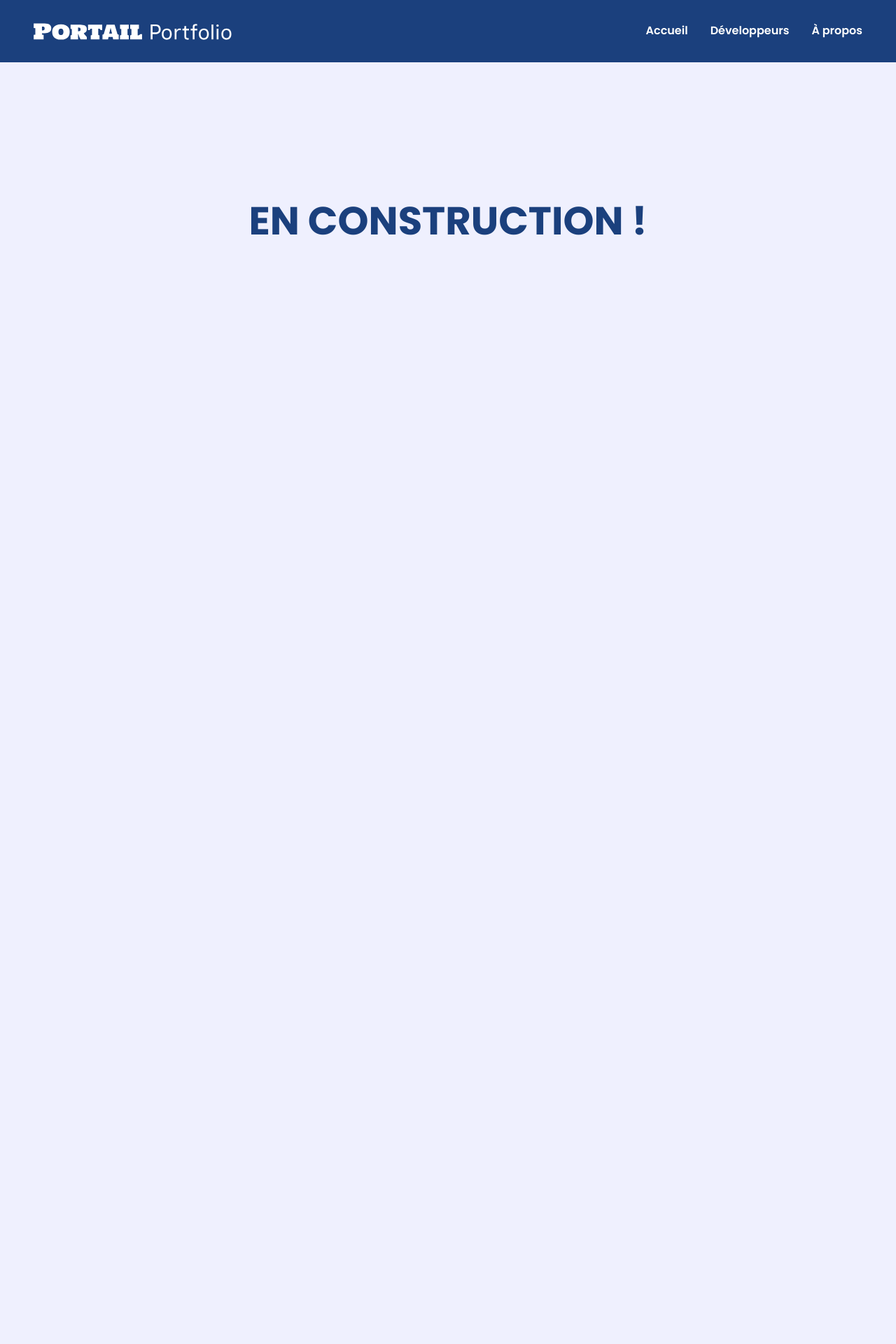
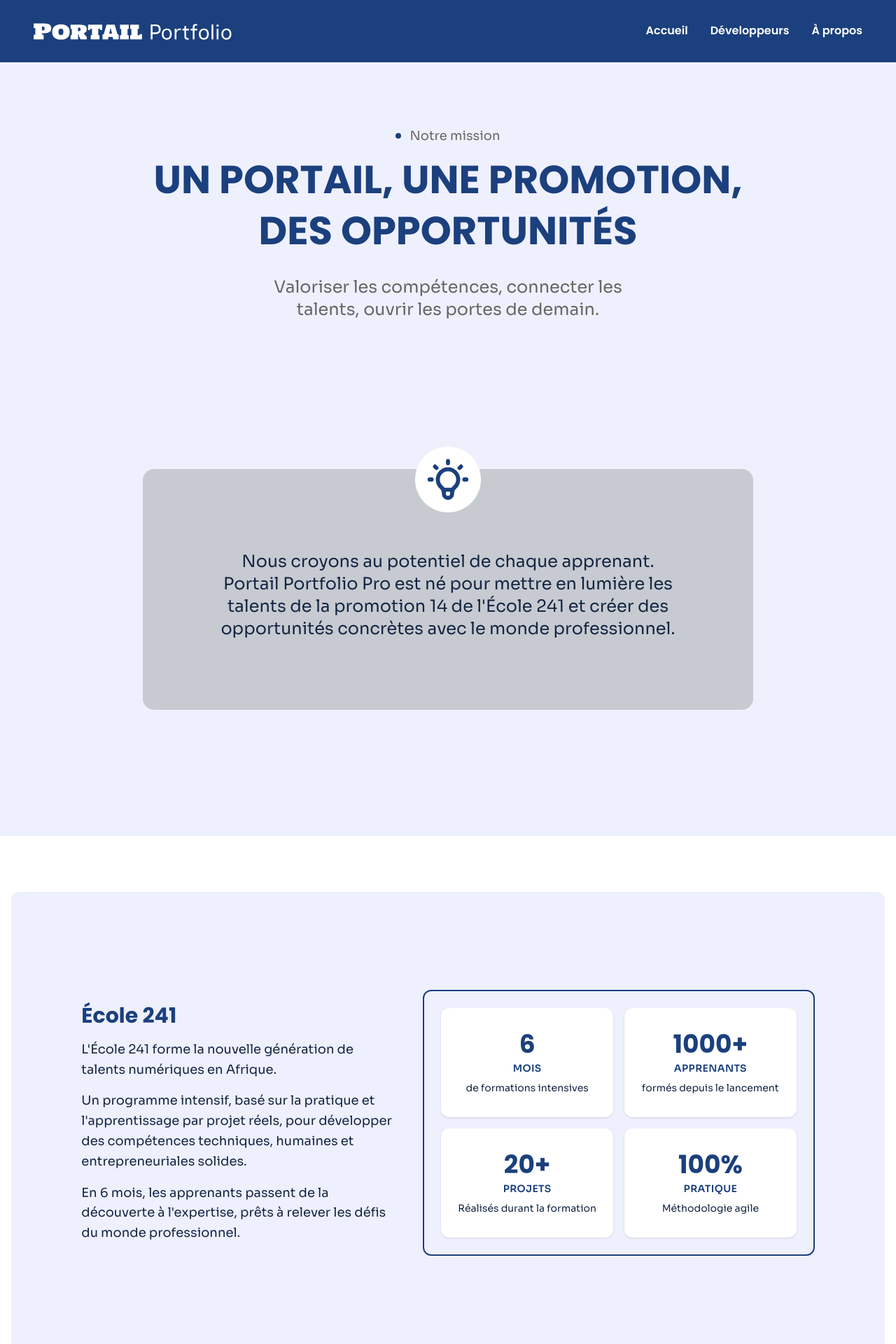
Before and after one commit to Wen360-lab/Portail_Portfolio_Pro, a Next.js app: page /about in a window 1280 px wide. Shown: the top 1920 px of the page at 70% size. Before the commit the page ends 800 px from the top, so only its background shows below. Built offline with nearby package versions, Linux system fonts and the light colour scheme.

Commit message:
Création : page About

```diff
--- a/app/about/page.tsx
+++ b/app/about/page.tsx
@@ -1,12 +1,15 @@
 // Page À propos
 
 import Header from "@/components/home/Header"
+import AboutHero from "@/components/about/AboutHero"
+import EcoleSection from "@/components/about/EcoleSection"
 
 export default function About() {
   return (
-    <section className="bg-background flex mx-auto my-20">
+    <section className="flex flex-col items-center justify-center ">
         <Header/>
-        <h1 className="mt-50 text-background-accent">En construction !</h1>
+        <AboutHero/>
+        <EcoleSection/>
     </section>
 
   )
--- a/app/globals.css
+++ b/app/globals.css
@@ -5,7 +5,8 @@
 :root {
   --background: #eff0fe;
   --background-accent: #1b407d;
-  --background-shadow: #132542;
+  --background-dark: #142643;
+  --background-aera: #C7CBD1;
   --grey: #666666;
   --font-heading: 'Sora', sans-serif;
   --font-body: 'Inter', sans-serif;
@@ -23,6 +24,8 @@
 
 @theme inline {
   --color-background: var(--background);
+  --color-background-aera: var(--background-aera);
+  --color-background-dark: var(--background-dark);
   --color-font:var(--grey);
   --color-background-accent: var(--background-accent);
   --font-heading: var(--font-heading);
--- /dev/null
+++ b/components/about/AboutHero.tsx
@@ -0,0 +1,56 @@
+"use client"
+
+// Hero : section juste après le Header
+
+import { motion } from "motion/react"
+import { HiOutlineLightBulb } from "react-icons/hi";
+
+export default function AboutHero() {
+    return (
+        <section className="flex flex-col items-center justify-center mt-40 md:mt-45 mx-10 gap-3">
+            {/* Le badge au dessus du titre principal du Hero */}
+            <motion.div
+                initial={{ opacity: 0, y: 10 }}
+                animate={{ opacity: 1, y: 0 }}
+                transition={{ duration: 0.5 }}
+                className="flex gap-3 items-center justify-center"
+            >
+                <span className="w-3 h-3 md:w-2 md:h-2 bg-background-accent rounded-full"></span>
+                <p className="font-body text-grey">Notre mission</p>
+            </motion.div>
+
+            <motion.h1
+                initial={{ opacity: 0, y: 20 }}
+                animate={{ opacity: 1, y: 0 }}
+                transition={{ duration: 0.6, delay: 0.15 }}
+                className="text-center text-background-accent"
+            >
+                Un portail, une promotion,<br /> des opportunités
+            </motion.h1>
+
+            <motion.p
+                initial={{ opacity: 0, y: 20 }}
+                animate={{ opacity: 1, y: 0 }}
+                transition={{ duration: 0.6, delay: 0.3 }}
+                className="mt-4 text-center text-xl md:text-2xl max-w-xl"
+            >
+                Valoriser les compétences, connecter les talents, ouvrir les portes de demain.
+            </motion.p>
+
+            <motion.div
+                initial={{ opacity: 0, y: 20 }}
+                animate={{ opacity: 1, y: 0 }}
+                transition={{ duration: 0.6, delay: 0.5 }}
+                className="relative flex flex-col items-center justify-center bg-background-aera rounded-2xl px-25 py-25 mt-50"
+            >
+                <span className="bg-white rounded-full p-3 absolute -top-8 left-1/2 -translate-x-1/2 z-10">
+                    <HiOutlineLightBulb className="text-background-accent" size={70}/>
+                </span>
+                <p className="mt-4 text-center text-xl md:text-2xl text-background-dark max-w-2xl">
+                    Nous croyons au potentiel de chaque apprenant. Portail Portfolio Pro est né pour mettre en lumière les talents de la promotion 14 de l&apos;École 241 et créer des opportunités concrètes avec le monde professionnel.
+                </p>
+            </motion.div>
+
+        </section>
+    )
+}
--- /dev/null
+++ b/components/about/EcoleSection.tsx
@@ -0,0 +1,58 @@
+// La section présentant l'École 241
+
+interface StatCardProps {
+    value: string
+    label: string
+    description: string
+}
+
+function StatCard({ value, label, description }: StatCardProps) {
+    return (
+        <div className="flex flex-col items-center justify-center bg-white rounded-xl px-6 py-8 text-center shadow-sm">
+            <span className="text-4xl font-bold text-background-accent font-heading">{value}</span>
+            <span className="text-sm font-semibold uppercase tracking-wide text-background-accent mt-1">{label}</span>
+            <p className="text-sm text-background-dark mt-2">{description}</p>
+        </div>
+    )
+}
+
+const stats = [
+    { value: "6", label: "mois", description: "de formations intensives" },
+    { value: "1000+", label: "Apprenants", description: "formés depuis le lancement" },
+    { value: "20+", label: "Projets", description: "Réalisés durant la formation" },
+    { value: "100%", label: "Pratique", description: "Méthodologie agile" },
+]
+
+export default function EcoleSection() {
+    return (
+        <section className="flex items-center justify-center mt-40 md:mt-45 mx-10 w-full bg-white">
+            <div className="flex items-center justify-between bg-background px-25 py-35 rounded-xl mt-20 gap-10">
+
+                <div className="max-w-md">
+                    <h2 className="text-background-accent text-3xl text-left font-bold">École 241</h2>
+                    <p className="text-background-dark mt-4">
+                        L&apos;École 241 forme la nouvelle génération de talents numériques en Afrique.
+                    </p>
+                    <p className="text-background-dark mt-4">
+                        Un programme intensif, basé sur la pratique et l&apos;apprentissage par projet réels, pour développer des compétences techniques, humaines et entrepreneuriales solides.
+                    </p>
+                    <p className="text-background-dark mt-4">
+                        En 6 mois, les apprenants passent de la découverte à l&apos;expertise, prêts à relever les défis du monde professionnel.
+                    </p>
+                </div>
+
+                <div className="grid grid-cols-2 gap-4 border-2 p-6 rounded-xl border-background-accent">
+                    {stats.map((stat) => (
+                        <StatCard
+                            key={stat.label}
+                            value={stat.value}
+                            label={stat.label}
+                            description={stat.description}
+                        />
+                    ))}
+                </div>
+
+            </div>
+        </section>
+    )
+}
```
